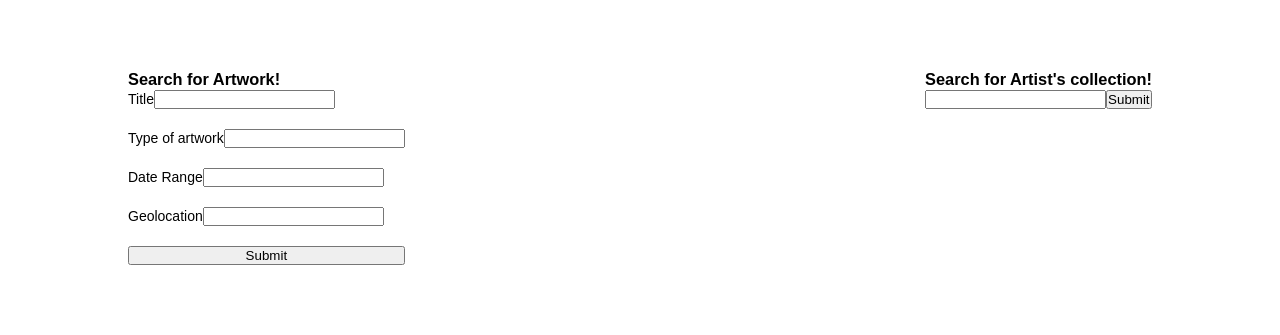
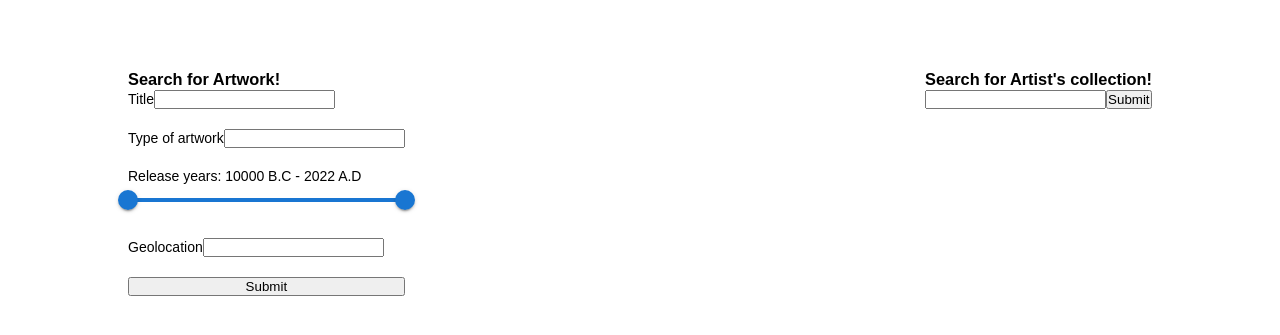
Before and after one commit to danblinders/art-museum-app, a React (Create React App) app: page / in a window 1280 px wide. Shown: the part 413-748 px from the top of the page. Built offline with nearby package versions, Linux system fonts and the light colour scheme; no server answers.

Commit message:
Modified SearchForms and ArtworksCollectionPage  components, created ArtworksList component

```diff
--- a/package.json
+++ b/package.json
@@ -3,6 +3,9 @@
   "version": "0.1.0",
   "private": true,
   "dependencies": {
+    "@emotion/react": "^11.7.1",
+    "@emotion/styled": "^11.6.0",
+    "@mui/material": "^5.2.8",
     "@testing-library/jest-dom": "^5.16.1",
     "@testing-library/react": "^12.1.2",
     "@testing-library/user-event": "^13.5.0",
--- /dev/null
+++ b/src/components/artworksList/ArtworksList.js
@@ -0,0 +1,40 @@
+import { useEffect, useState } from 'react';
+import MuseumApi from '../../service/MuseumApi';
+import './ArtworksList.scss';
+
+const ArtworksList = ({artworksIds}) => {
+  const [artworks, setAtrworks] = useState([]);
+  const MuseumServiceApi = new MuseumApi();
+
+  useEffect(() => {
+    const artworksPoromises = artworksIds.map(async artworkId => {
+      return await MuseumServiceApi.getArtwork(artworkId);
+    });
+
+    Promise.all(artworksPoromises).then(result => setAtrworks(currentArtworks => [...currentArtworks, ...result]));
+  }, [artworksIds]);
+
+  console.log(artworks);
+
+  const artworkListItems = artworks?.map(artwork => {
+    return (
+      <div key={artwork.objectID} className="artwork-list__item">
+        <h3 className="artwork-list__item-title">{artwork.title}</h3>
+        {/* <div className="artwork-list__item-showcase">
+          <img
+            src={artwork.primaryImage}
+            alt={artwork.title + ' primary image'}
+            className="artwork-list__item-image" />
+        </div> */}
+      </div>
+    );
+  });
+
+  return (
+    <div className="artwork-list">
+      {artworkListItems}
+    </div>
+  );
+};
+
+export default ArtworksList;
--- a/src/components/pages/artworksCollectionPage/ArtworksCollectionPage.js
+++ b/src/components/pages/artworksCollectionPage/ArtworksCollectionPage.js
@@ -1,60 +1,38 @@
 import { useEffect, useState } from 'react/cjs/react.development';
 import { useLocation } from 'react-router-dom';
 import MuseumApi from '../../../service/MuseumApi';
-
-// After first render get all artworks ids
-// Set it to artworksIDs state
-// After rerender get objects for artworks by offset
-// Render artworks elements
-// After click on add button, change offset and rerender component with new values
-// If arr of id's.length - offset > 20 range of newly loaded items is offset till offset + 2
-// Else range of newly loaded items is offset till arr of id's.length
+import ArtworksList from '../../artworksList/ArtworksList';
 
 const ArtworksCollectionPage = () => {
-  const [artworksIds, setAtrworksIds] = useState(null);
+  const [artworksIds, setArtworksIds] = useState(null);
   const [offset, setOffset] = useState(0);
-  const [displayedArtworks, setDisplayedArtworks] = useState([]);
 
   const searchParams = useLocation().search;
+
   const MuseumServiceApi = new MuseumApi();
-
-  const getArtworksInfo = async () => {
-    if (artworksIds.length - offset > 20) {
-      return await Promise.all(artworksIds
-        .slice(offset, offset + 20)
-        .map(async artworkId => await MuseumServiceApi.getArtwork(artworkId))
-      );
-    } else {
-      return await Promise.all(artworksIds
-        .slice(offset, artworksIds.length)
-        .map(async artworkId => await MuseumServiceApi.getArtwork(artworkId))
-      );
-    }
-  };
 
   useEffect(() => {
     MuseumServiceApi.getArtworksWithFilters(searchParams)
-      .then(result => setAtrworksIds(result));
+      .then(result => setArtworksIds(result));
   }, []);
 
-  useEffect(() => {
-    if (artworksIds) {
-      getArtworksInfo()
-        .then(result => setDisplayedArtworks(currentDisplayedArtworks => [...currentDisplayedArtworks, ...result]));
-    }
-  }, [offset, artworksIds]);
+  let artworksToLoad;
 
-  const artworkElements = displayedArtworks.length > 0 ?
-    displayedArtworks.map(artwork => {
-      return <div key={artwork.objectID} className="artwork">{artwork.title}</div>;
-    })
-    : null;
+  if (artworksIds) {
+    artworksToLoad = artworksIds.length - offset > 20 ?
+      artworksIds.slice(offset, offset + 20)
+      :
+      artworksIds.slice(offset, artworksIds.length);
+  }
 
   return (
     <>
-      <h1>ArtworksCollectionPage</h1>
-      {artworkElements}
-      <button className="add" onClick={() => setOffset(currentOffset => currentOffset + 20)}>Load More</button>
+      {artworksToLoad ? <ArtworksList artworksIds={artworksToLoad}/> : 'Nothing was found'}
+      { artworksIds?.length - offset > 20 ?
+        <button className="artworks__button" onClick={() => setOffset(offset + 20)}>Load more</button>
+        :
+        null
+      }
     </>
   );
 };
--- a/src/components/searchForms/SearchForms.js
+++ b/src/components/searchForms/SearchForms.js
@@ -1,6 +1,7 @@
-import { Formik } from 'formik';
+import { useRef } from 'react';
+import { useFormik } from 'formik';
 import { useNavigate } from 'react-router-dom';
-import MuseumApi from '../../service/MuseumApi';
+import { Slider } from '@mui/material';
 import './SearchForms.scss';
 
 const SearchForms = () => {
@@ -17,14 +18,15 @@ const SearchForms = () => {
 };
 
 const SearchFormByTitle = () => {
+  const
+    rangeSliderLabelRef = useRef(),
+    rangeSliderRef = useRef();
+
+  const yearMin = -10000, yearMax = new Date().getFullYear();
   const navigate = useNavigate();
-
-  return (
-    <div className="title-form">
-      <h3 className="label-cta-text title-form__name">Search for Artwork!</h3>
-      <Formik
-        initialValues={{term: '', medium: '', date: '', geoLocation: ''}}
-        validate={values => {
+  const formik = useFormik({
+    initialValues: {term: '', medium: '', dateBegin: yearMin, dateEnd: yearMax, geoLocation: ''},
+    validate: values => {
       const errors = {};
 
       if (!values.term) {
@@ -32,92 +34,117 @@ const SearchFormByTitle = () => {
       }
 
       return errors;
-        }}
-        onSubmit={(values, { resetForm }) => {
+    },
+    onSubmit: (values, { resetForm }) => {
       const {term, ...filters} = values;
-          let queryString = `/artworks?q=${term}&title=true`;
+
+      let queryString = '/artworks?title=true';
 
       Object.entries(filters)?.forEach(([key, value]) => queryString += value ? `&${key}=${value}` : '');
+
+      queryString += `&q=${term}`;
 
       resetForm();
 
       navigate(queryString);
+    }
+  });
+
+  const formYearRangeString = (...years) => {
+    const formattedYears = years.map(year => {
+      return +year >= 0 ? year + ' A.D' : year.toString().replace(/-/, '') + ' B.C';
+    });
+    return `${formattedYears[0]} - ${formattedYears[1]}`;
+  };
+
+  return (
+    <div className="title-form">
+      <h3 className="label-cta-text title-form__name">Search for Artwork!</h3>
+      <form action="#" method="get" className="title-form__wrapper" onSubmit={formik.handleSubmit}>
+        <label className="title-form__field">
+          <span className="title-form__label">Title</span>
+          <input
+            type="text"
+            className="title-form__input"
+            name="term"
+            value={formik.values.term}
+            onChange={formik.handleChange}/>
+          {formik.errors.term && formik.touched.term && formik.errors.term}
+        </label>
+        <label className="title-form__field">
+          <span className="title-form__label">Type of artwork</span>
+          <input
+            type="text"
+            className="title-form__input"
+            name="medium" value={formik.values.medium}
+            onChange={formik.handleChange}/>
+          {formik.errors.medium && formik.touched.medium && formik.errors.medium}
+        </label>
+        <div className="title-form__range-field">
+          <span className="title-form__range-label">{'Release years: '}
+            <span ref={rangeSliderLabelRef}>
+              {formYearRangeString(formik.values.dateBegin, formik.values.dateEnd)}
+            </span>
+          </span>
+          <Slider
+            ref={rangeSliderRef}
+            getAriaLabel={() => 'Artworks\' release date range'}
+            min={yearMin}
+            step={1}
+            max={yearMax}
+            defaultValue={[yearMin, yearMax]}
+            valueLabelDisplay="auto"
+            onChange={(e, dates) => {
+              formik.setFieldValue('dateBegin', dates[0]);
+              formik.setFieldValue('dateEnd', dates[1]);
+
+              rangeSliderLabelRef.current.textContent = formYearRangeString(...dates);
             }}
-      >
-        {({
-          values,
-          errors,
-          touched,
-          handleChange,
-          handleSubmit,
-          isSubmitting,
-        }) => (
-          <form action="#" method="get" className="title-form__wrapper" onSubmit={handleSubmit}>
-            <label htmlFor="" className="title-form__field">
-              <span className="title-form__label">Title</span>
-              <input type="text" className="title-form__input" name="term" value={values.term} onChange={handleChange}/>
-              {errors.term && touched.term && errors.term}
+          />
+        </div>
+        <label className="title-form__field">
+          <span className="title-form__label">Geolocation</span>
+          <input
+            type="text"
+            className="title-form__input"
+            name="geoLocation"
+            value={formik.values.geoLocation}
+            onChange={formik.handleChange}/>
+          {formik.errors.geoLocation && formik.touched.geoLocation && formik.errors.geoLocation}
         </label>
-            <label htmlFor="" className="title-form__field">
-              <span className="title-form__label">Type of artwork</span>
-              <input type="text" className="title-form__input" name="medium" value={values.medium} onChange={handleChange}/>
-              {errors.medium && touched.medium && errors.medium}
-            </label>
-            <label htmlFor="" className="title-form__field">
-              <span className="title-form__label">Date Range</span>
-              <input type="text" className="title-form__input" name="date" value={values.date} onChange={handleChange}/>
-              {errors.date && touched.date && errors.date}
-            </label>
-            <label htmlFor="" className="title-form__field">
-              <span className="title-form__label">Geolocation</span>
-              <input type="text" className="title-form__input" name="geoLocation" value={values.geoLocation} onChange={handleChange}/>
-              {errors.geoLocation && touched.geoLocation && errors.geoLocation}
-            </label>
-            <button type="submit" className="title-form__submit" disabled={isSubmitting}>Submit</button>
+        <button type="submit" className="title-form__submit" disabled={formik.isSubmitting}>Submit</button>
       </form>
-        )}
-      </Formik>
     </div>
   );
 };
 
 const SearchFormByArtist = () => {
-  const MuseumServiceApi = new MuseumApi();
+  const navigate = useNavigate();
 
-  return (
-    <div className="artist-form">
-      <h3 className="label-cta-text artist-form__name">Search for Artist's collection!</h3>
-      <Formik
-        initialValues={{term: ''}}
-        validate={values => {
+  const formik = useFormik({
+    initialValues: {term: ''},
+    validate: values => {
       const errors = {};
       if (!values.term) {
         errors.term = 'Required';
       }
       return errors;
-        }}
-        onSubmit={(values, { resetForm }) => {
-          MuseumServiceApi.getArtworksWithFilters(values.term).then(result => {
-            console.log(result);
+    },
+    onSubmit: (values, { resetForm }) => {
+      let queryString = `/artworks?artistOrCulture=true&q=${values.term}`;
       resetForm();
+      navigate(queryString);
+    }
   });
-        }}
-      >
-        {({
-          values,
-          errors,
-          touched,
-          handleChange,
-          handleSubmit,
-          isSubmitting,
-        }) => (
-          <form action="#" method="get" className="artist-form__wrapper" onSubmit={handleSubmit}>
-            <input type="text" className="artist-form__input" name="term" value={values.term} onChange={handleChange}/>
-            {errors.term && touched.term && errors.term}
-            <button type="submit" className="artist-form__submit" disabled={isSubmitting}>Submit</button>
+
+  return (
+    <div className="artist-form">
+      <h3 className="label-cta-text artist-form__name">Search for Artist's collection!</h3>
+      <form action="#" method="get" className="artist-form__wrapper" onSubmit={formik.handleSubmit}>
+        <input type="text" className="artist-form__input" name="term" value={formik.values.term} onChange={formik.handleChange}/>
+        {formik.errors.term && formik.touched.term && formik.errors.term}
+        <button type="submit" className="artist-form__submit" disabled={formik.isSubmitting}>Submit</button>
       </form>
-        )}
-      </Formik>
     </div>
   );
 };
```
Also changed, not shown: src/components/artworksList/ArtworksList.scss (added), 1 other file (tests, documents, lock files or other folders). Lines whose indentation alone changed are shown as unchanged.
